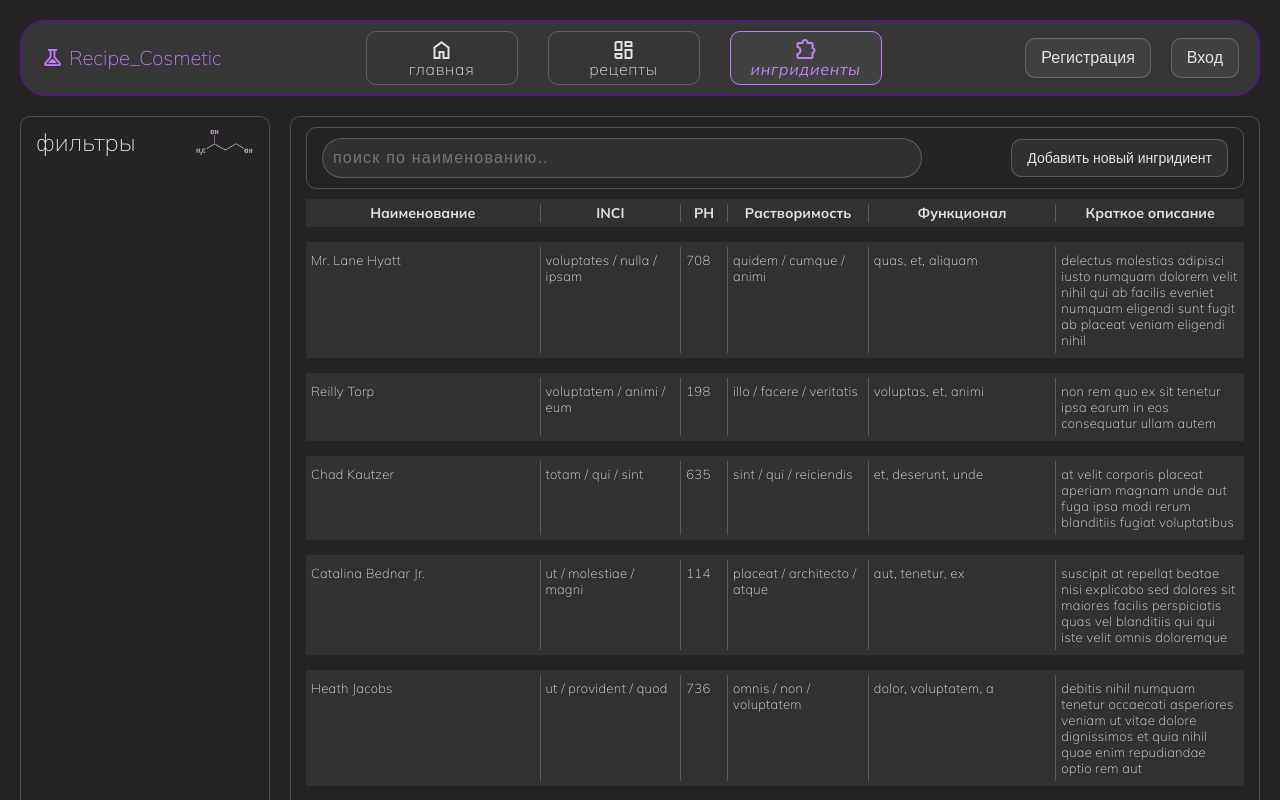
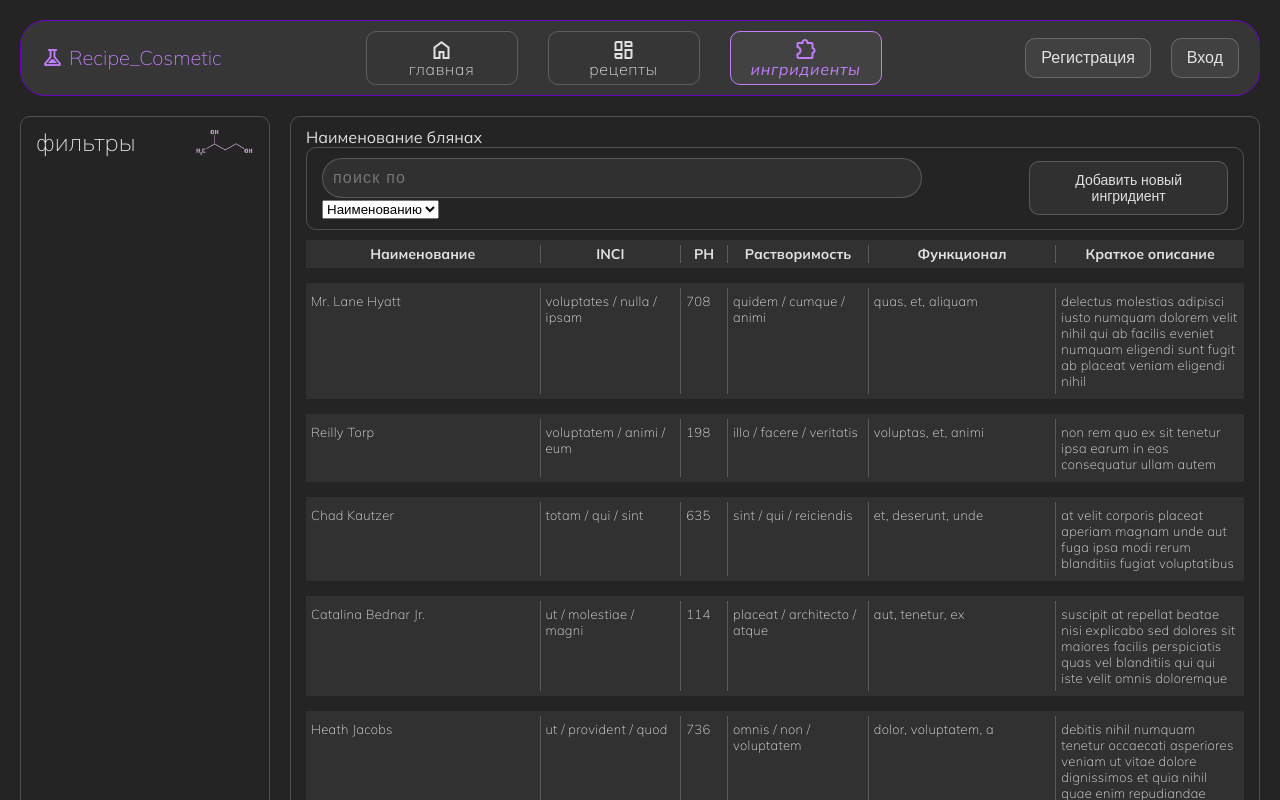
Before and after one commit to Old-Yaryi/Recipes, a React (Vite) app: page /ingridients in a window 1280 px wide. Shown: the top 800 px of the page. Built offline with nearby package versions, Linux system fonts and the light colour scheme.

Commit message:
typeSearch

```diff
--- a/src/App.jsx
+++ b/src/App.jsx
@@ -5,6 +5,7 @@ import MainLayout from './Layouts/MainLayout/MainLayout'
 import Home from './pages/Home/Home'
 import Recipe from './pages/Recipe/Recipe'
 import Ingridients from './pages/Ingridients/Ingridients'
+import Ingridient from './Components/Ingridient/Ingridient'
 
 
 
@@ -20,6 +21,7 @@ function App() {
           <Route index path='/' element={<Home />} />
           <Route path='/recipe' element={<Recipe />} />
           <Route path='/ingridients' element={<Ingridients />} />
+          <Route path='./ingridient/:id' element={<Ingridient />} />
         </Route >
       </Routes >
 
--- a/src/Components/Ingridient/Ingridient.jsx
+++ b/src/Components/Ingridient/Ingridient.jsx
@@ -1,24 +1,15 @@
-import { useEffect, useState } from "react"
+
 
 
 
 
 const Ingridient = () => {
 
-  const [posts, setPosts] = useState([])
 
-  useEffect(() => {
+  return (
+    <div>
 
-    fetch('https://jsonplaceholder.typicode.com/posts')
-      .then(res => res.json())
-      .then(data => setPosts(data))
-
-  }, [])
-  console.log(posts);
-  return (
-    posts.map(post => {
-      <div>{post.id}</div>
-    })
+    </div>
   )
 }
 
--- a/src/Components/SearchIngidients/SearchIngridents.jsx
+++ b/src/Components/SearchIngidients/SearchIngridents.jsx
@@ -1,10 +1,17 @@
 
 
+// import { useState } from 'react'
 import './SearchIngridients.scss'
 
+
+
+
 // eslint-disable-next-line react/prop-types
-const SearchIngridents = ({ search, searchData }) => {
+const SearchIngridents = ({ search, searchData, setSearchOfType }) => {
 
+  function typeOfSearch(e) {
+    setSearchOfType(e.target.value)
+  }
 
   return (
     <>
@@ -14,10 +21,12 @@ const SearchIngridents = ({ search, searchData }) => {
           onChange={searchData}
           type="search"
           name="srch-ingr" id="srch-ingr"
-          placeholder='поиск по наименованию..' />
-        {/* <span className="material-symbols-outlined">
-          manage_search
-        </span> */}
+          placeholder='поиск по '
+        />
+        <select className='search__type' name="searchType" id="searchType" onChange={typeOfSearch} >
+          <option value="title">Наименованию</option>
+          <option value="INCI">INCI</option>
+        </select>
 
 
       </div>
--- a/src/pages/Ingridients/Ingridients.jsx
+++ b/src/pages/Ingridients/Ingridients.jsx
@@ -4,32 +4,54 @@ import IngridientsTableHeader from "../../Components/IngridientsTableHeader/Ingr
 import SearchIngridents from "../../Components/SearchIngidients/SearchIngridents"
 import { useQuery } from "@tanstack/react-query"
 import './Ingridients.scss'
-// import { json } from "../../Layouts/JSON/Ingridients.json"
+
 
 const getData = async () => {
   const responce = await fetch('./Ingridients.json')
   return responce.json()
 }
+
+
 const Ingridients = () => {
+
   const [search, setSearch] = useState('')
+  let [typeSearch, setTypeSearch] = useState('title')
+
   const { data, error, isLoading } = useQuery({
     queryKey: ['ingridient'],
     queryFn: getData
   })
+  // useEffect(() => {
+  //   console.log(typeSearch);
+  // }, [typeSearch])
+
+  function setSearchOfType(searchType) {
+    setTypeSearch(searchType)
+    console.log(typeSearch);
+  }
+
   const filteredOfName =
     isLoading ? 'loading...' :
       data.filter(ingridient => {
         return ingridient.title.toLowerCase().includes(search.toLocaleLowerCase())
       })
+  // const filteredOfInci =
+  //   isLoading ? 'Loding...' :
+  //     data.filter(ingridient => {
+  //     return ingridient.INCI.toLowerCase().includes(search.toLocaleLowerCase())
+  //   })
 
   return (
     <div className="main__grid">
       <aside className="main__aside"><IngidietsAside /></aside>
       <div className="main__container">
         <h1 className="ingridients_h1">Ингридиенты</h1>
-
+        {typeSearch === 'title' ? <div>Наименование блянах</div> : <div>inci blya</div>}
         <div className="main__searchpanel">
-          <SearchIngridents search={search} searchData={(e) => setSearch(e.target.value)} />
+          <SearchIngridents
+            search={search} searchData={(e) => setSearch(e.target.value)}
+            setSearchOfType={setSearchOfType}
+          />
         </div>
         <IngridientsTableHeader />
         {search === '' ?
@@ -62,7 +84,8 @@ const Ingridients = () => {
                   <div className="table__item description">{post.descripton}</div>
                 </div>)
               )
-              : <div>{error.message}</div>}</div>}
+              : <div>{error.message}</div>}</div>
+        }
       </div>
     </div>
   )
```
